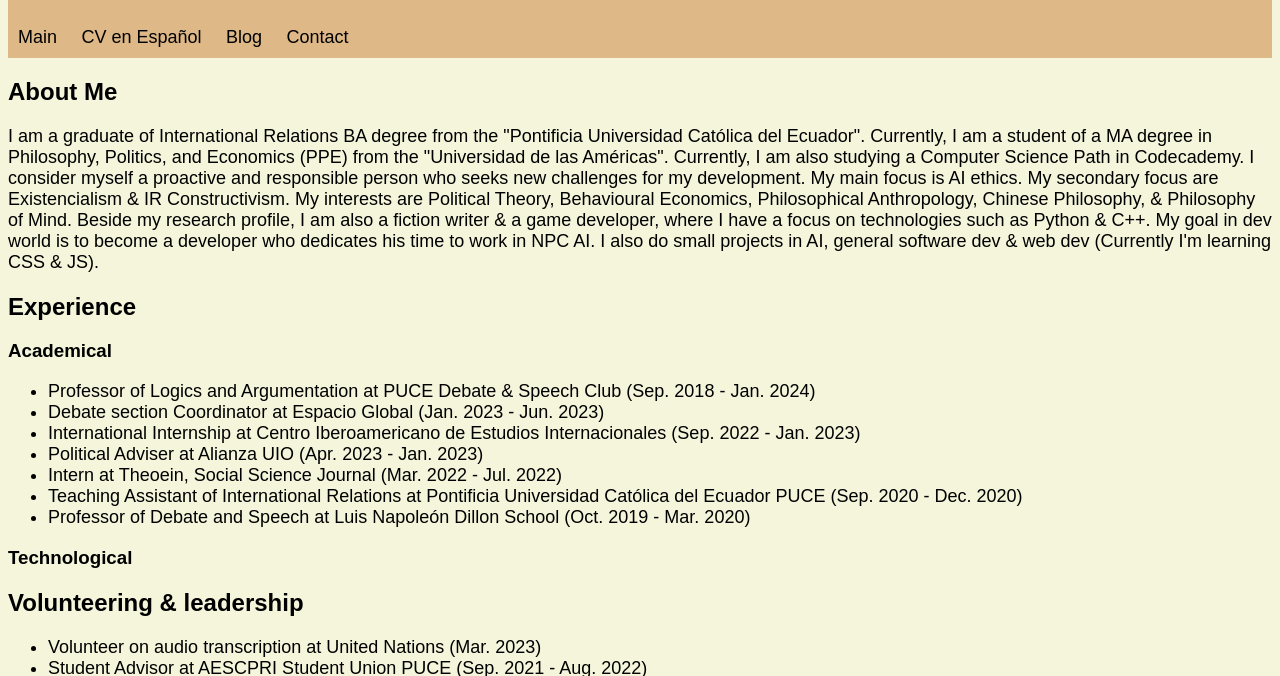
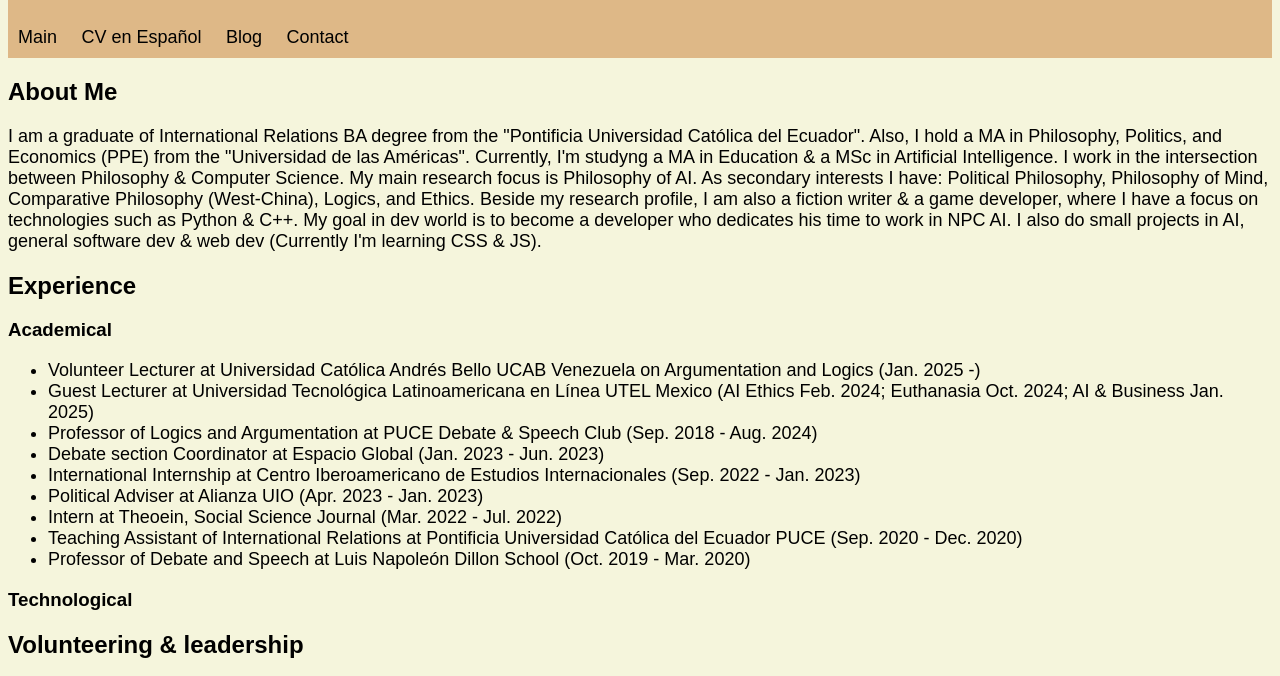
Before and after one commit to FelixAndueza/portfolio.github.io, a plain HTML site: page english.html in a window 1280 px wide. Shown: the part 51-727 px from the top of the page. Drawn offline with Linux system fonts and the light colour scheme.

Commit message:
Update english.html

```diff
--- a/english.html
+++ b/english.html
@@ -20,11 +20,10 @@
 
         <h2>About Me</h2>
         <p>I am a graduate of International Relations BA degree from the "Pontificia Universidad Católica del Ecuador".
-            Currently, I am a student of a MA degree in Philosophy, Politics, and Economics (PPE) from the "Universidad
-            de las Américas". Currently, I am also studying a Computer Science Path in Codecademy.
-            I consider myself a proactive and responsible person who seeks new challenges for my development.
-            My main focus is AI ethics. My secondary focus are Existencialism & IR Constructivism. My interests are
-            Political Theory, Behavioural Economics, Philosophical Anthropology, Chinese Philosophy, & Philosophy of Mind.
+            Also, I hold a MA in Philosophy, Politics, and Economics (PPE) from the "Universidad de las Américas".
+            Currently, I'm studyng a MA in Education & a MSc in Artificial Intelligence. I work in the intersection
+            between Philosophy & Computer Science. My main research focus is Philosophy of AI. As secondary interests
+            I have: Political Philosophy, Philosophy of Mind, Comparative Philosophy (West-China), Logics, and Ethics.
             Beside my research profile, I am also a fiction writer & a game developer, where I have a focus on technologies
             such as Python & C++. My goal in dev world is to become a developer who dedicates his time to work in NPC AI.
             I also do small projects in AI, general software dev & web dev (Currently I'm learning CSS & JS).
@@ -33,7 +32,10 @@
         <h2>Experience</h2>
         <h3>Academical</h3>
         <ul>
-            <li>Professor of Logics and Argumentation at PUCE Debate & Speech Club (Sep. 2018 - Jan. 2024)</li>
+            <li>Volunteer Lecturer at Universidad Católica Andrés Bello UCAB Venezuela on Argumentation and Logics (Jan. 2025 -)
+            <li>Guest Lecturer at Universidad Tecnológica Latinoamericana en Línea UTEL Mexico (AI Ethics Feb. 2024;
+                Euthanasia Oct. 2024; AI & Business Jan. 2025)</li>
+            <li>Professor of Logics and Argumentation at PUCE Debate & Speech Club (Sep. 2018 - Aug. 2024)</li>
             <li>Debate section Coordinator at Espacio Global (Jan. 2023 - Jun. 2023)</li>
             <li>International Internship at Centro Iberoamericano de Estudios Internacionales (Sep. 2022 - Jan. 2023)</li>
             <li>Political Adviser at Alianza UIO (Apr. 2023 - Jan. 2023)</li>
```
